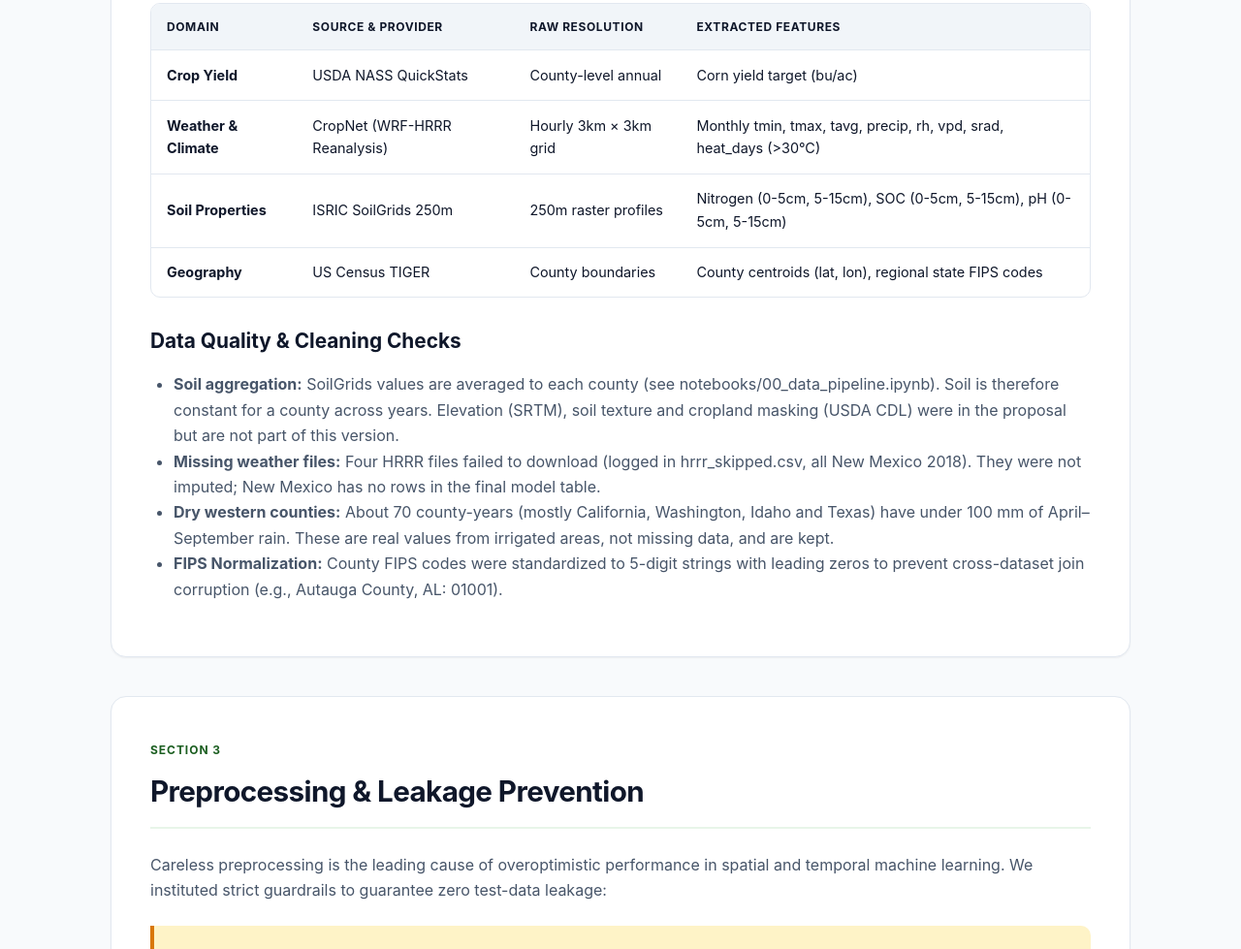
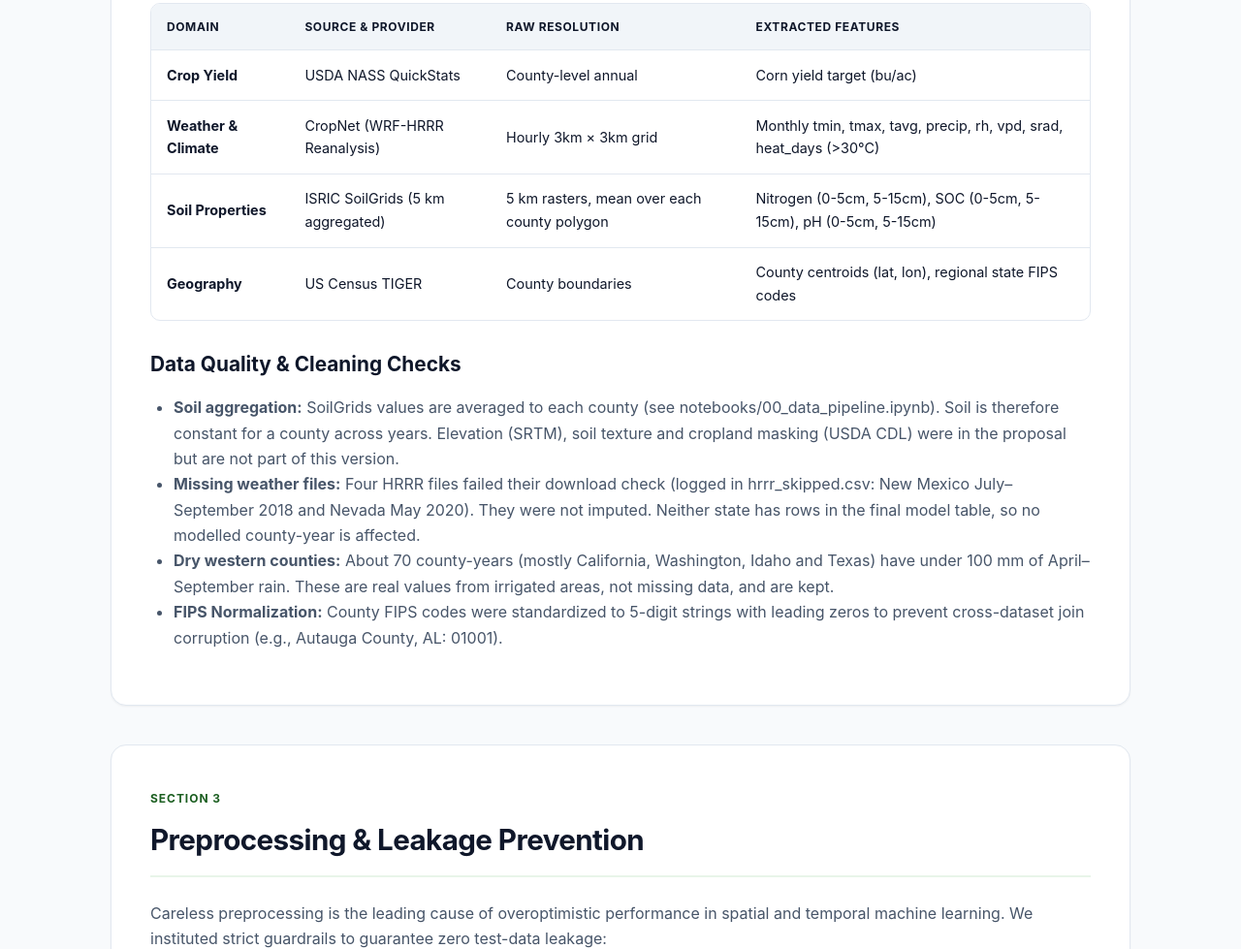
Before and after one commit to akarshkumar161-arch/ES335_Crop_Yield_Production, a plain HTML site: page docs/index.html in a window 1280 px wide. Shown: the part 2048-3027 px from the top of the page at 97% size. Drawn offline with nearby package versions, Linux system fonts and the light colour scheme.

Commit message:
Updated index.html

```diff
--- a/docs/index.html
+++ b/docs/index.html
@@ -162,8 +162,8 @@
             </tr>
             <tr>
               <td><strong>Soil Properties</strong></td>
-              <td>ISRIC SoilGrids 250m</td>
-              <td>250m raster profiles</td>
+              <td>ISRIC SoilGrids (5 km aggregated)</td>
+              <td>5 km rasters, mean over each county polygon</td>
               <td>Nitrogen (0-5cm, 5-15cm), SOC (0-5cm, 5-15cm), pH (0-5cm, 5-15cm)</td>
             </tr>
             <tr>
@@ -179,7 +179,7 @@
       <h3 class="sub-heading">Data Quality &amp; Cleaning Checks</h3>
       <ul style="margin-left: 1.5rem; color: var(--text-muted); margin-bottom: 1rem;">
         <li><strong>Soil aggregation:</strong> SoilGrids values are averaged to each county (see <span class="inline-code">notebooks/00_data_pipeline.ipynb</span>). Soil is therefore constant for a county across years. Elevation (SRTM), soil texture and cropland masking (USDA CDL) were in the proposal but are not part of this version.</li>
-        <li><strong>Missing weather files:</strong> Four HRRR files failed to download (logged in <span class="inline-code">hrrr_skipped.csv</span>, all New Mexico 2018). They were not imputed; New Mexico has no rows in the final model table.</li>
+        <li><strong>Missing weather files:</strong> Four HRRR files failed their download check (logged in <span class="inline-code">hrrr_skipped.csv</span>: New Mexico July–September 2018 and Nevada May 2020). They were not imputed. Neither state has rows in the final model table, so no modelled county-year is affected.</li>
         <li><strong>Dry western counties:</strong> About 70 county-years (mostly California, Washington, Idaho and Texas) have under 100 mm of April–September rain. These are real values from irrigated areas, not missing data, and are kept.</li>
         <li><strong>FIPS Normalization:</strong> County FIPS codes were standardized to 5-digit strings with leading zeros to prevent cross-dataset join corruption (e.g., Autauga County, AL: <span class="inline-code">01001</span>).</li>
       </ul>
```
Also changed, not shown: 1 other file.
